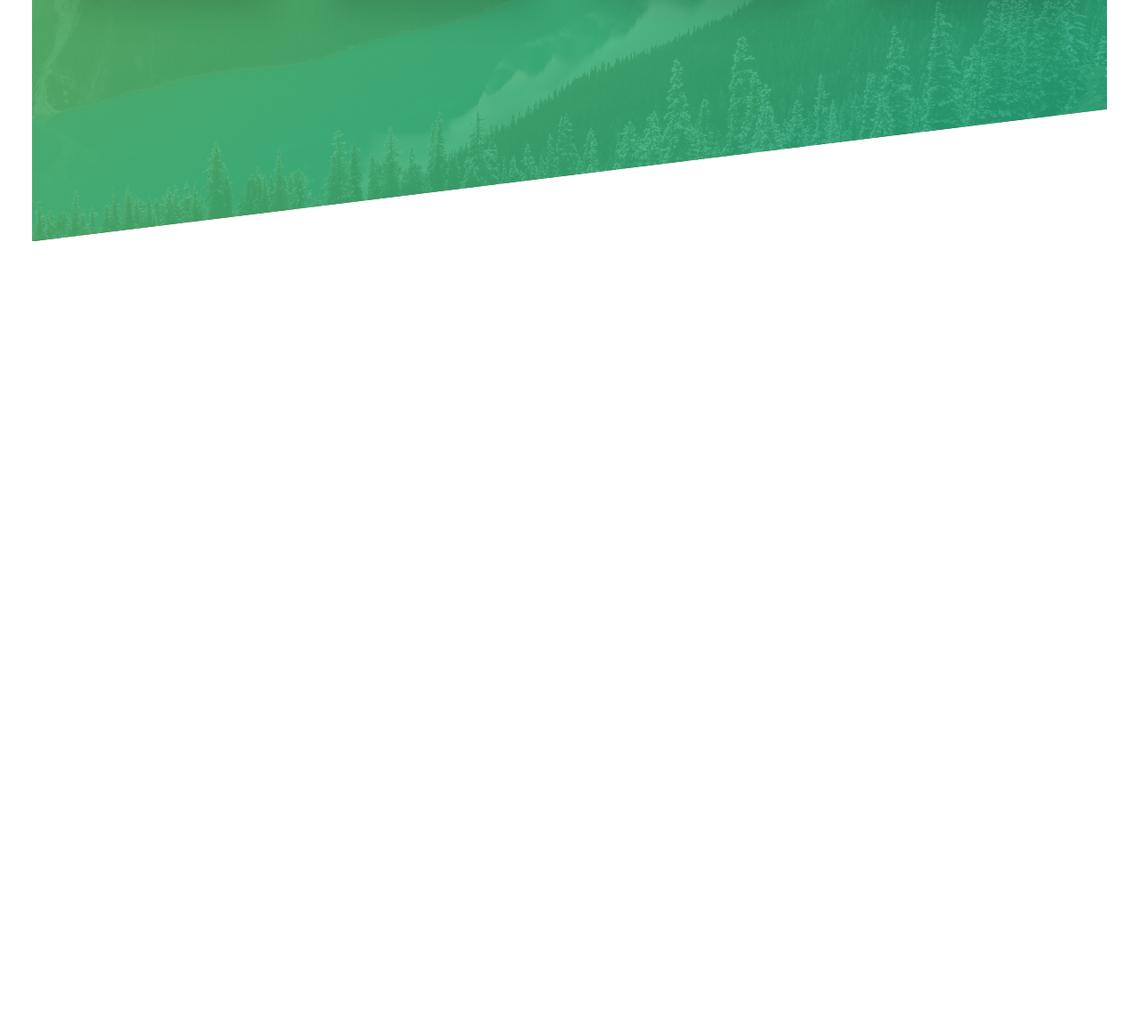
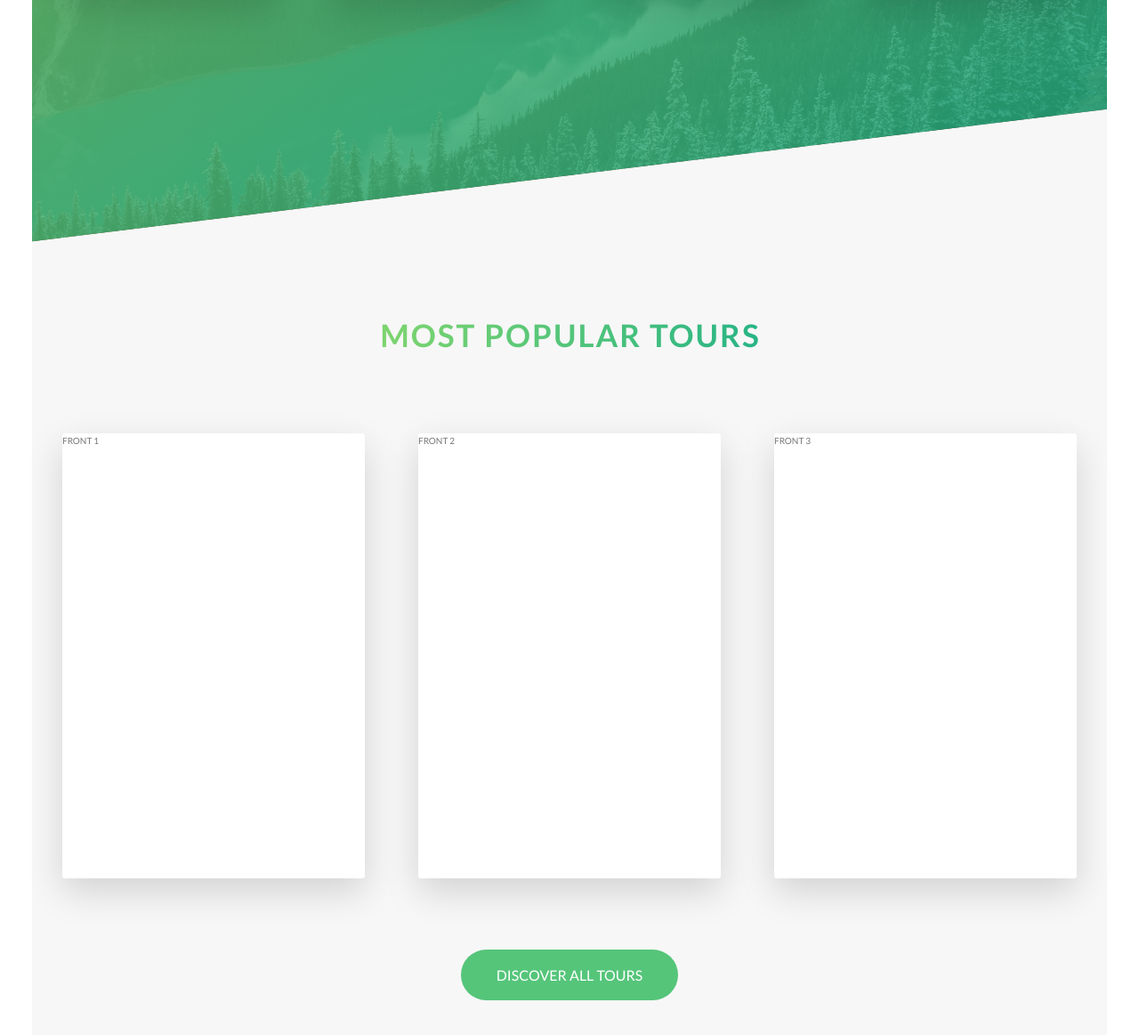
Before and after one commit to Dmytr1K/natours, a website: page index.html in a window 1280 px wide. Shown: the part 1994-3157 px from the top of the page at 89% size. Before the commit the page ends 2265 px from the top, so only its background shows below. Drawn offline with Linux system fonts and the light colour scheme.

Commit message:
add tours section

```diff
--- a/index.html
+++ b/index.html
@@ -108,6 +108,49 @@
         </div>
       </div>
     </section>
+
+    <section class="section-tours">
+      <div class="u-center-text u-mb-xl">
+        <h2 class="heading-2nd-level">Most popular tours</h2>
+      </div>
+
+      <div class="row">
+        <div class="col-1-of-3">
+          <div class="card">
+            <div class="card__side card__side_front">
+              FRONT 1
+            </div>
+            <div class="card__side card__side_back card__side_back-1">
+              BACK 1
+            </div>
+          </div>
+        </div>
+        <div class="col-1-of-3">
+          <div class="card">
+            <div class="card__side card__side_front">
+              FRONT 2
+            </div>
+            <div class="card__side card__side_back card__side_back-2">
+              BACK 2
+            </div>
+          </div>
+        </div>
+        <div class="col-1-of-3">
+          <div class="card">
+            <div class="card__side card__side_front">
+              FRONT 3
+            </div>
+            <div class="card__side card__side_back card__side_back-3">
+              BACK 3
+            </div>
+          </div>
+        </div>
+      </div>
+
+      <div class="u-center-text">
+        <a class="btn btn_green btn_animated" href="#">Discover all tours</a>
+      </div>
+    </section>
   </main>
 </body>
 
--- a/sass/pages/_home.scss
+++ b/sass/pages/_home.scss
@@ -21,3 +21,9 @@
     transform: skewY($skew-angle);
   }
 }
+
+.section-tours {
+  padding: 25rem 0 15rem;
+  margin-top: -10rem;
+  background-color: $color-grey-light-1;
+}
```
Also changed, not shown: css/style.css.
